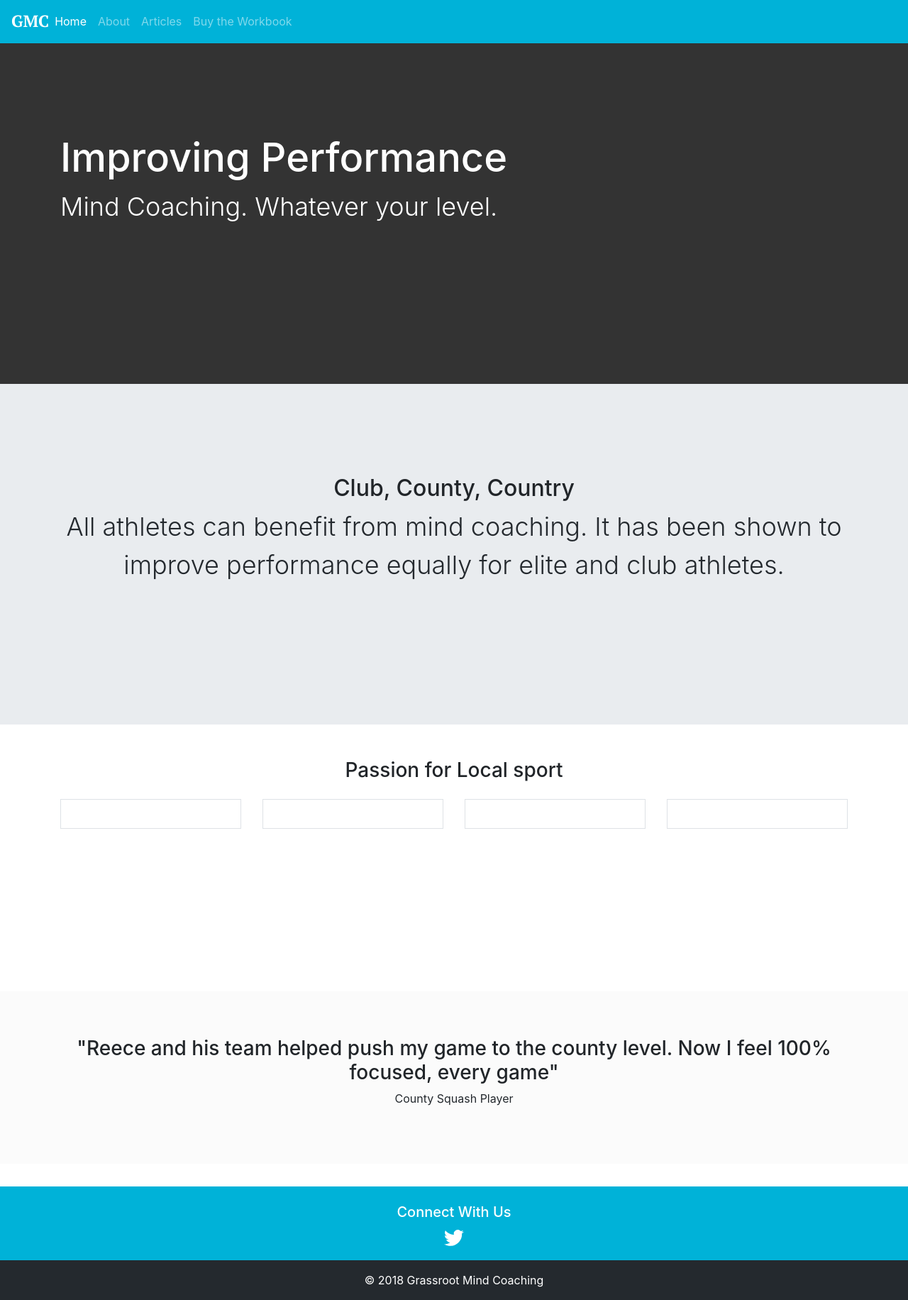
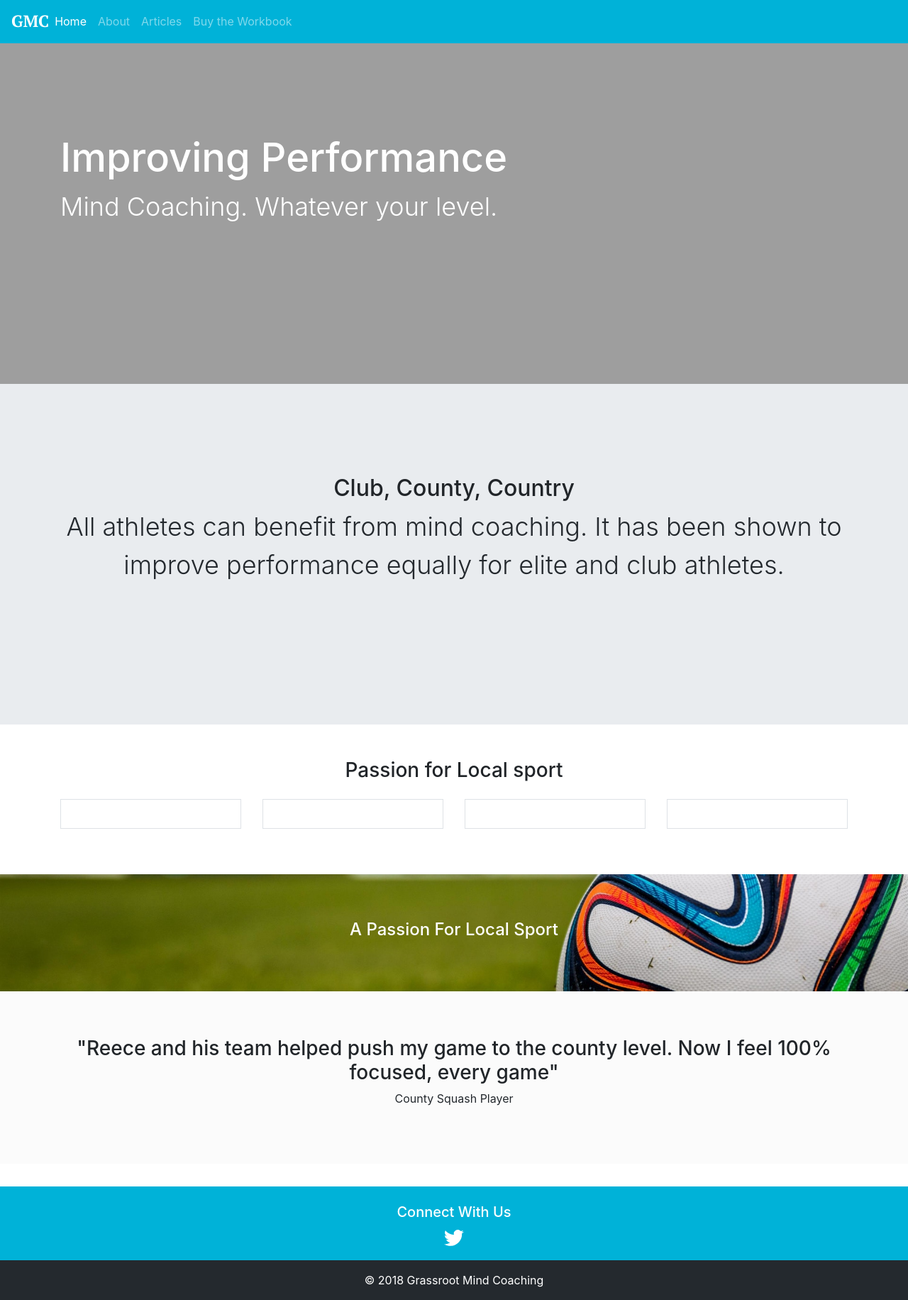
Before and after one commit to krussll/etsysimplicity, a Jekyll site: the page built from index.md, in a window 1280 px wide. Shown: the whole page at 71% size. Built offline with Jekyll 4.4.1, drawn with Linux system fonts in a browser that asks for light colours; nearby versions of some CDN libraries.

Commit message:
Update home.html

```diff
--- a/_layouts/home.html
+++ b/_layouts/home.html
@@ -3,7 +3,7 @@
   {% include head.html %}
   <body>
     {% include nav.html %}
-    <div class="jumbotron main post-colour-black dark mb-0" style="background: rgba(236, 239, 238, 0.25),  url({{ site.url }}images/mind-coaching-golf.png) no-repeat center center">
+    <div class="jumbotron main post-colour-black dark mb-0" style="background: rgba(236, 239, 238, 0.25)  url({{ site.url }}images/mind-coaching-golf.png) no-repeat center center">
       <div class="container">
         <h1>{{ page.title }}</h1>
         <p class="lead">{{ page.sub-title }}</p>
@@ -59,7 +59,7 @@
       </div>
     </div>
 
-    <div class="jumbotron sub-tron dark mb-0"  style="background: rgba(34, 37, 40, 0.45),url({{ site.url}}images/mind-coaching-football.jpeg) no-repeat center center">
+    <div class="jumbotron sub-tron dark mb-0"  style="background: rgba(34, 37, 40, 0.45) url({{ site.url}}images/mind-coaching-football.jpeg) no-repeat center center">
       <div class="container text-center">
         <h2>A Passion For Local Sport</h2>
       </div>
```
